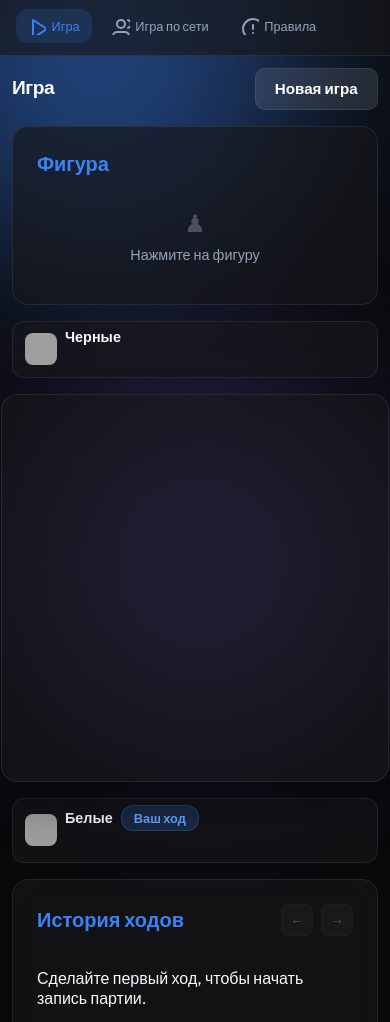
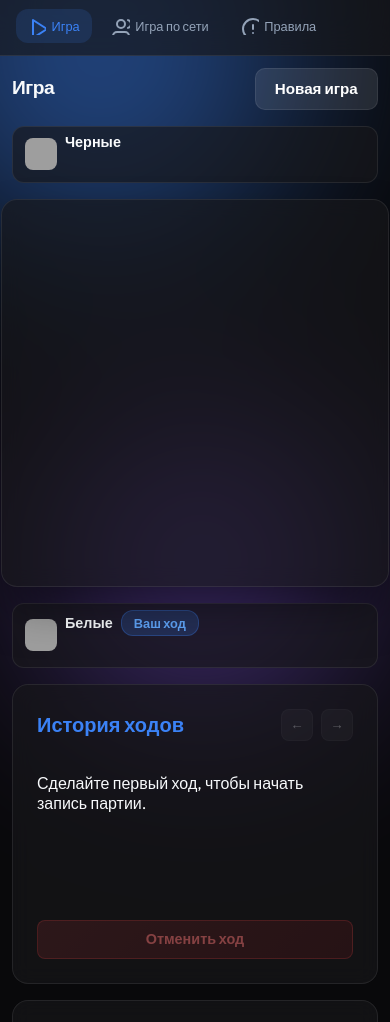
Before and after one commit to Minezii/zazamatika, a website: page index.html in a window 390 px wide. Shown: the part 48-1070 px from the top of the page. Drawn offline with nearby package versions, Linux system fonts and the light colour scheme; grey boxes are pictures that could not be loaded.

Commit message:
Fix: mobile layout reordering and Bishop turn-sync

```diff
--- a/style.css
+++ b/style.css
@@ -463,6 +463,7 @@ header {
     .board-column {
         width: 100%;
         align-items: center;
+        order: 1;
     }
 
     .player-info {
@@ -478,6 +479,13 @@ header {
         width: 100%;
         max-width: 100%;
         max-height: 280px;
+        order: 2;
+    }
+
+    .info-column {
+        width: 100%;
+        max-height: none;
+        order: 3;
     }
 
     .panel-card {
```
